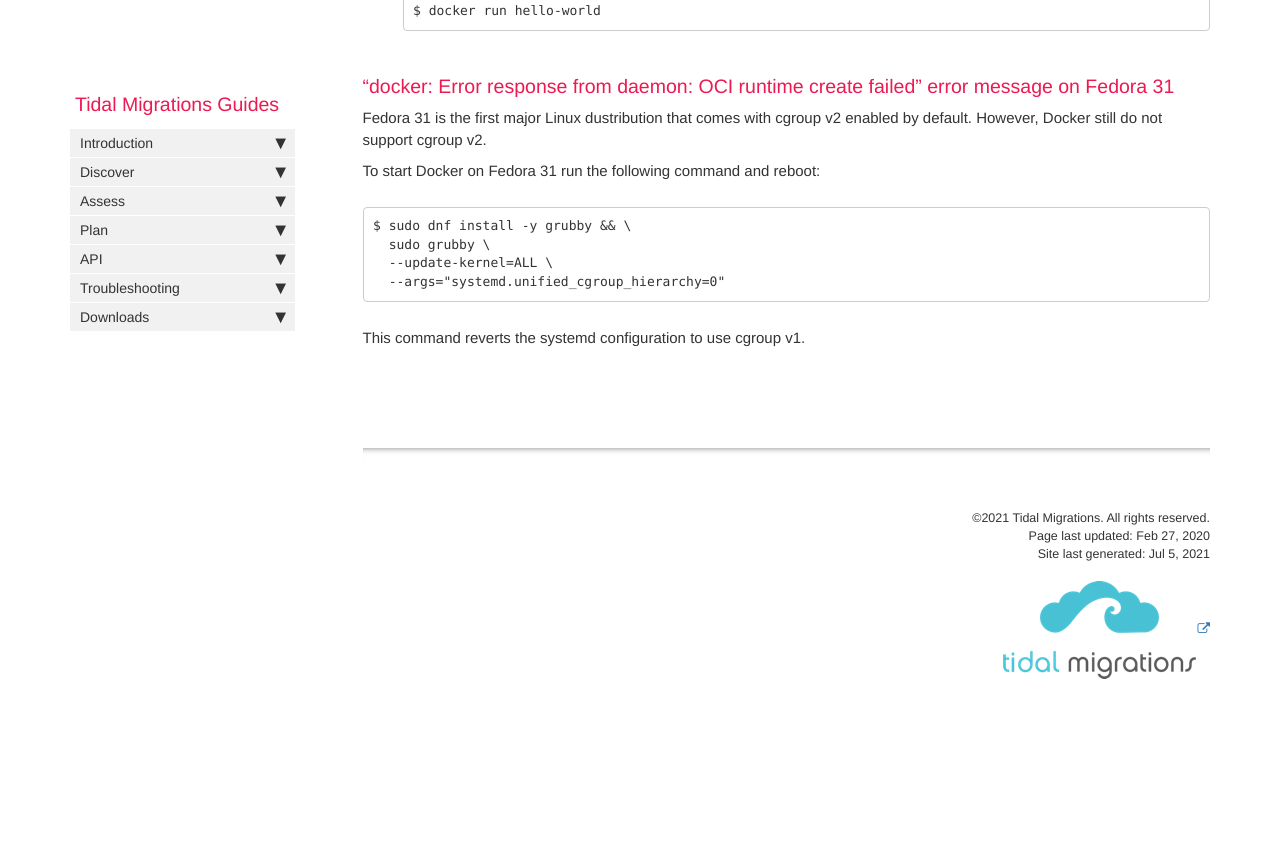
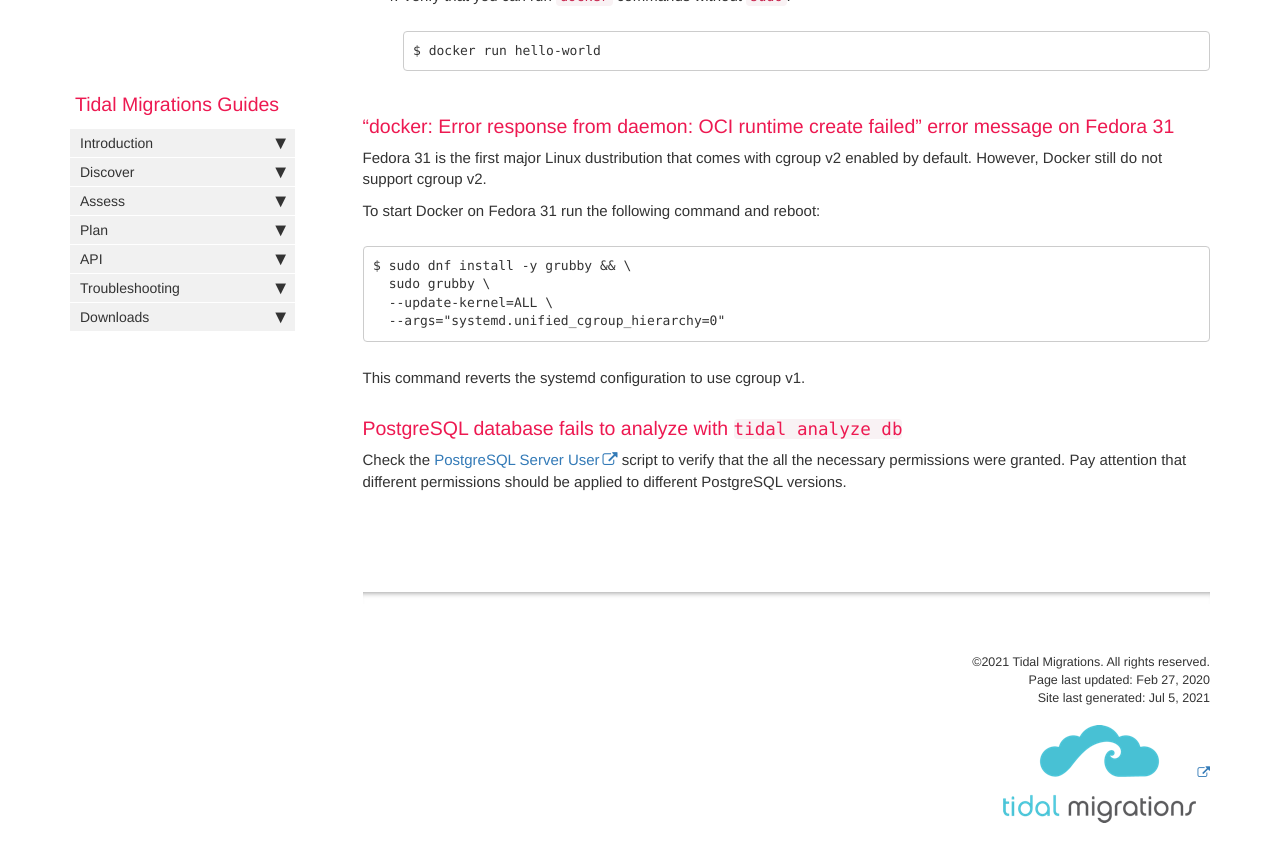
Before and after one commit to tidalmigrations/tidalmigrations.github.io, a Jekyll site: the page built from pages/tidal tools/troubleshooting.md, in a window 1280 px wide and 900 px high, scrolled down 4713 px. Shown: the top 862 px of the window. Built offline with Jekyll 4.4.1, drawn with Linux system fonts in a browser that asks for light colours; nearby versions of some CDN libraries; comment, search, counter and statistics services are not loaded; before the commit the page ends 5469 px from its top, so only the background shows below that; some of the changed text lies outside the part shown.

Commit message:
Add PostgreSQL troubleshooting section

````diff
--- a/pages/tidal tools/troubleshooting.md
+++ b/pages/tidal tools/troubleshooting.md
@@ -253,3 +253,11 @@ $ sudo dnf install -y grubby && \
 ```
 
 This command reverts the systemd configuration to use cgroup v1.
+
+### PostgreSQL database fails to analyze with `tidal analyze db` {#postgres}
+
+Check the [PostgreSQL Server
+User](https://guides.tidalmg.com/analyze-database.html#postgresql-server-user)
+script to verify that the all the necessary permissions were granted. Pay
+attention that different permissions should be applied to different PostgreSQL
+versions.
````
